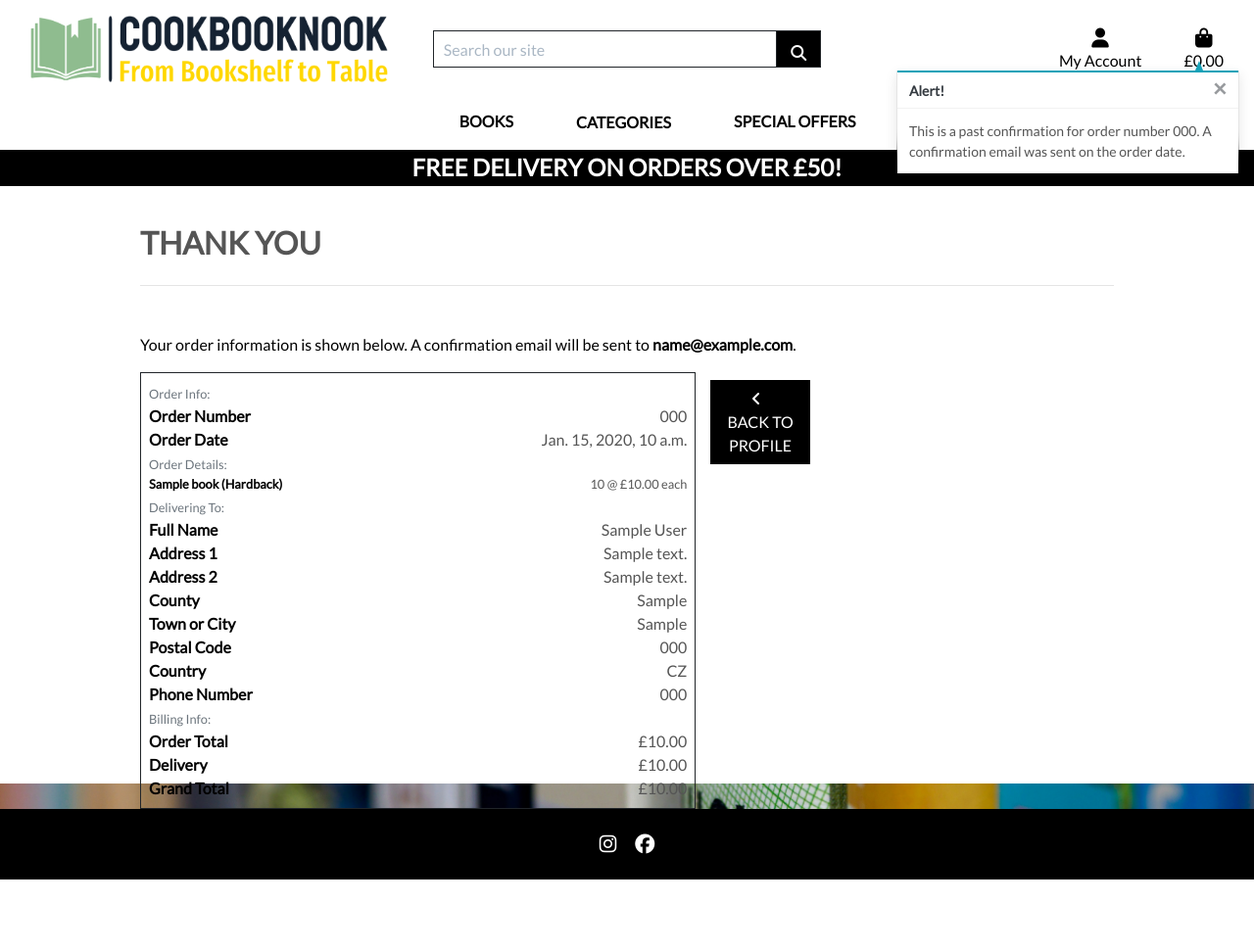
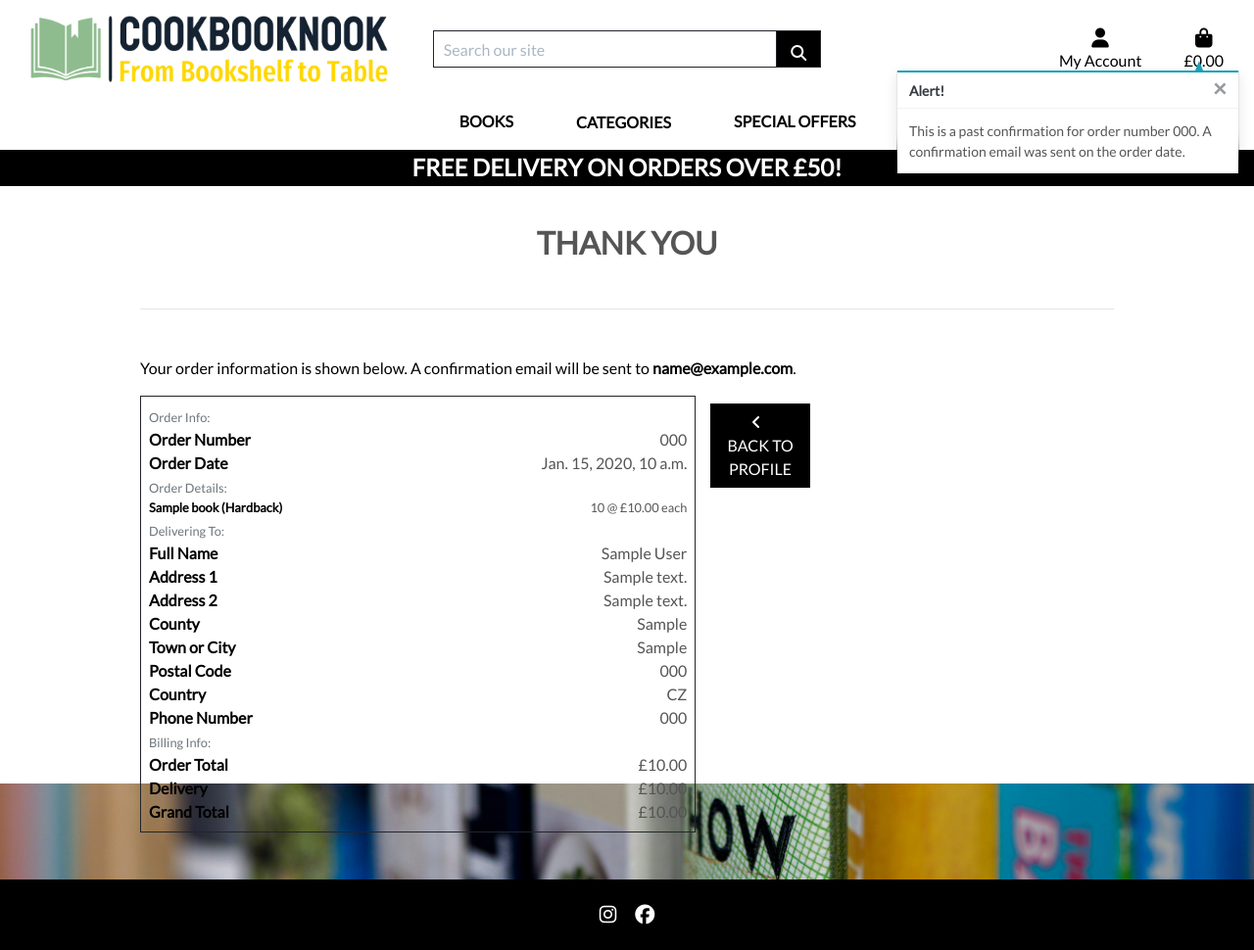
Before and after one commit to STRAN90/milestone-project-4, a Django app: page /profile/order_history/000 in a window 1280 px wide. Shown: the whole page at 98% size. Before the commit the page ends 898 px from the top, so only its background shows below. Run offline with Django 3.2, Linux system fonts and the light colour scheme; tables that the repository leaves empty hold one stand-in row (values such as "Sample post"); some libraries are stand-ins or nearby versions.

Commit message:
Add margins to checkout, bag templates

```diff
--- a/checkout/templates/checkout/checkout_success.html
+++ b/checkout/templates/checkout/checkout_success.html
@@ -19,7 +19,7 @@
         <div class="row">
             <div class="col">
                 <hr>
-                <h2 class="logo-font mb-4">Thank You</h2>
+                <h2 class="logo-font text-center mb-5">Thank You</h2>
                 <hr>
                 <p class="text-black">Your order information is shown below. A confirmation email will be sent to <strong>{{ order.email }}</strong>.</p>
             </div>
@@ -27,7 +27,7 @@
 
         <div class="row">
             <div class="col-12 col-lg-7">
-                <div class="order-confirmation-wrapper p-2 border">
+                <div class="order-confirmation-wrapper p-2 border mb-5">
                     <div class="row">
                         <div class="col">
                             <small class="text-muted">Order Info:</small>
@@ -199,7 +199,7 @@
                             <span class="text-uppercase">Back to Profile</span>
                         </a>
                     {% else %}
-                        <a href="{% url 'new_arrivals' %}" class="btn btn-black rounded-0 my-2">
+                        <a href="{% url 'new_arrivals' %}" class="btn btn-black rounded-0 my-2 mb-5">
                             <span class="icon mr-2">
                                 <i class="fas fa-gifts"></i>
                             </span>
```
